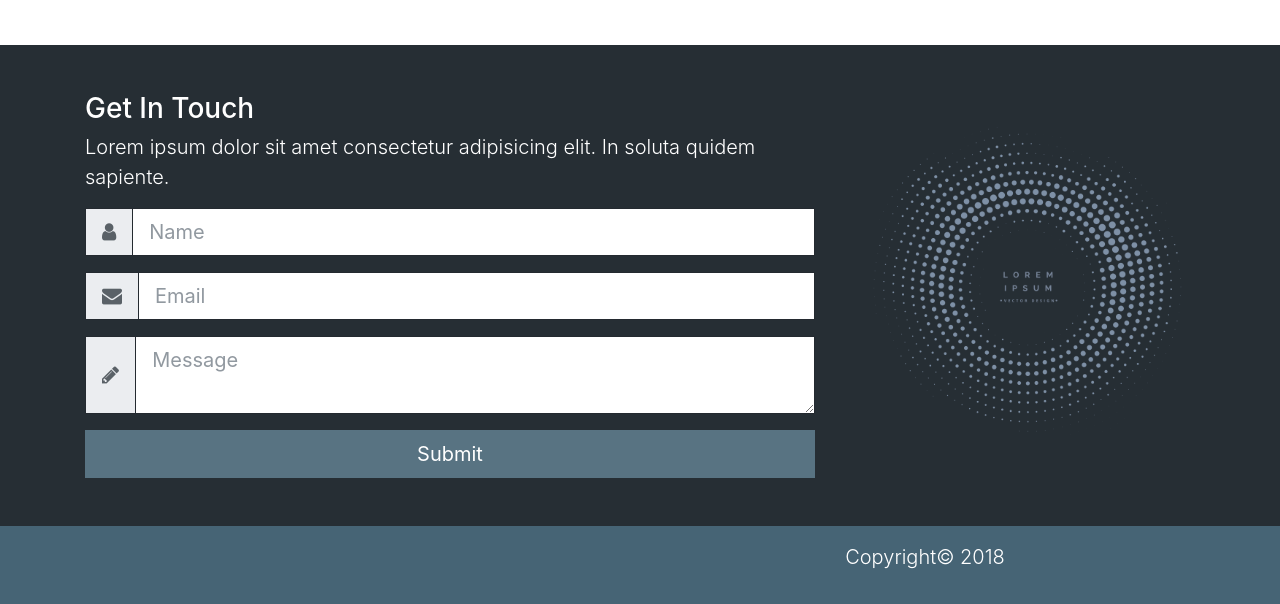
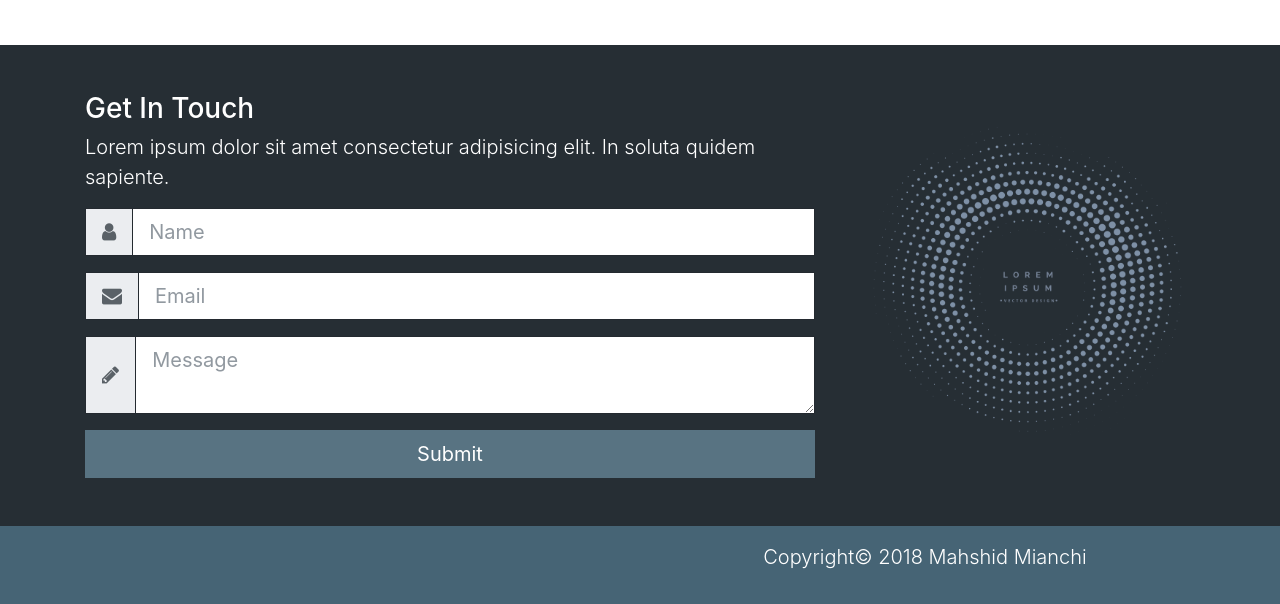
Before and after one commit to mmianchi/2nd-project, a website: page src/index.html in a window 1280 px wide. Shown: the part 2307-2911 px from the top of the page. Drawn offline with Linux system fonts and the light colour scheme.

Commit message:
added JS for footer

```diff
--- a/src/index.html
+++ b/src/index.html
@@ -324,7 +324,12 @@
       <div class="container">
         <div class="row text-center">
           <div class="col-md-6 ml-auto">
-            <p class="lead">Copyright&copy; 2018</p>
+            <p class="lead">
+              Copyright&copy;
+              <script>
+                document.write(new Date().getFullYear())
+              </script> Mahshid Mianchi
+            </p>
           </div>
         </div>
       </div>
```
Also changed, not shown: README.md.
